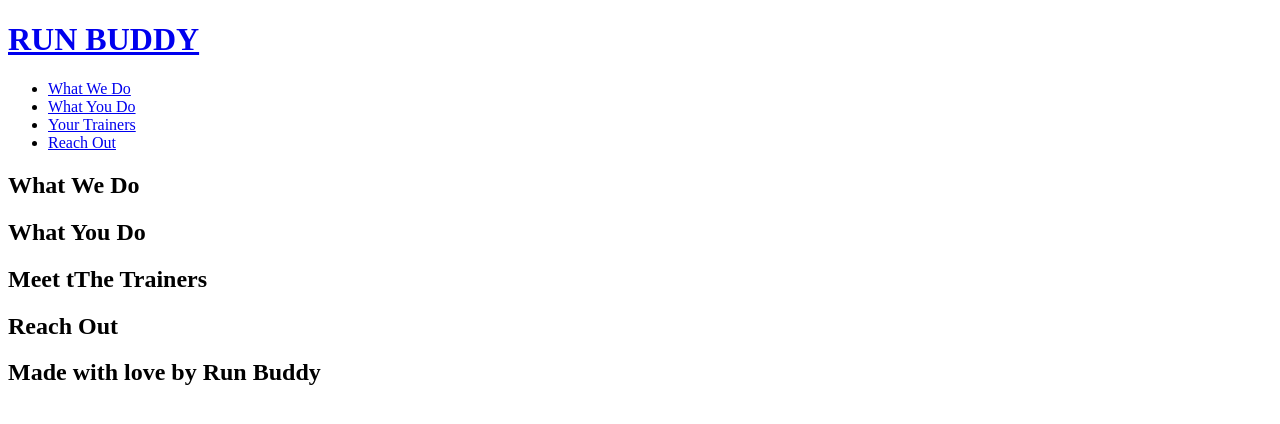
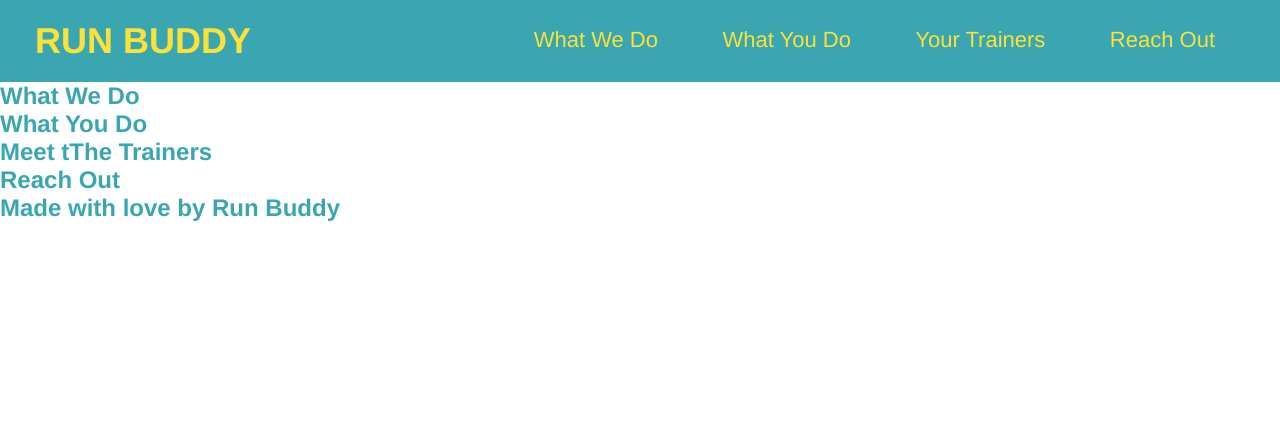
Before and after one commit to imiller142/Run-Buddy, a plain HTML site: page index.html in a window 1280 px wide. Drawn offline with Linux system fonts and the light colour scheme.

Commit message:
Styled nav bar and header elements.

```diff
--- /dev/null
+++ b/assets/css/style.css
@@ -0,0 +1,43 @@
+* {
+    margin: 0px;
+    padding: 0px;
+}
+
+body {
+    color: #39a6b2;
+    font-family: Helvetica, Arial, sans-serif;
+  }
+
+  /* apply styles to header */
+  header {
+    padding: 20px 35px;
+    background-color: #39a6b2;
+  }
+
+  header h1 {
+      font-weight: bold;
+      font-size: 36px;
+      color: #fce138;
+      margin: 0;
+      display: inline;
+  }
+
+  header a {
+      color: #fce138;
+      text-decoration: none;
+  }
+
+  header nav {
+      float: right;
+      margin: 7px 0;
+  }
+
+  header nav ul li {
+      display: inline;
+  }
+
+  header nav ul li a {
+      margin: 0 30px;
+      font-weight: lighter;
+      font-size: 22px;
+  }
--- a/index.html
+++ b/index.html
@@ -3,9 +3,10 @@
     <head>
         <meta charset="utf-8" />
         <title>Run Buddy</title>
+        <link rel="stylesheet" href="./assets/css/style.css"/>
     </head>
+
     <body>
-
         <!-- navigation -->
         <header>
             <h1>
```
